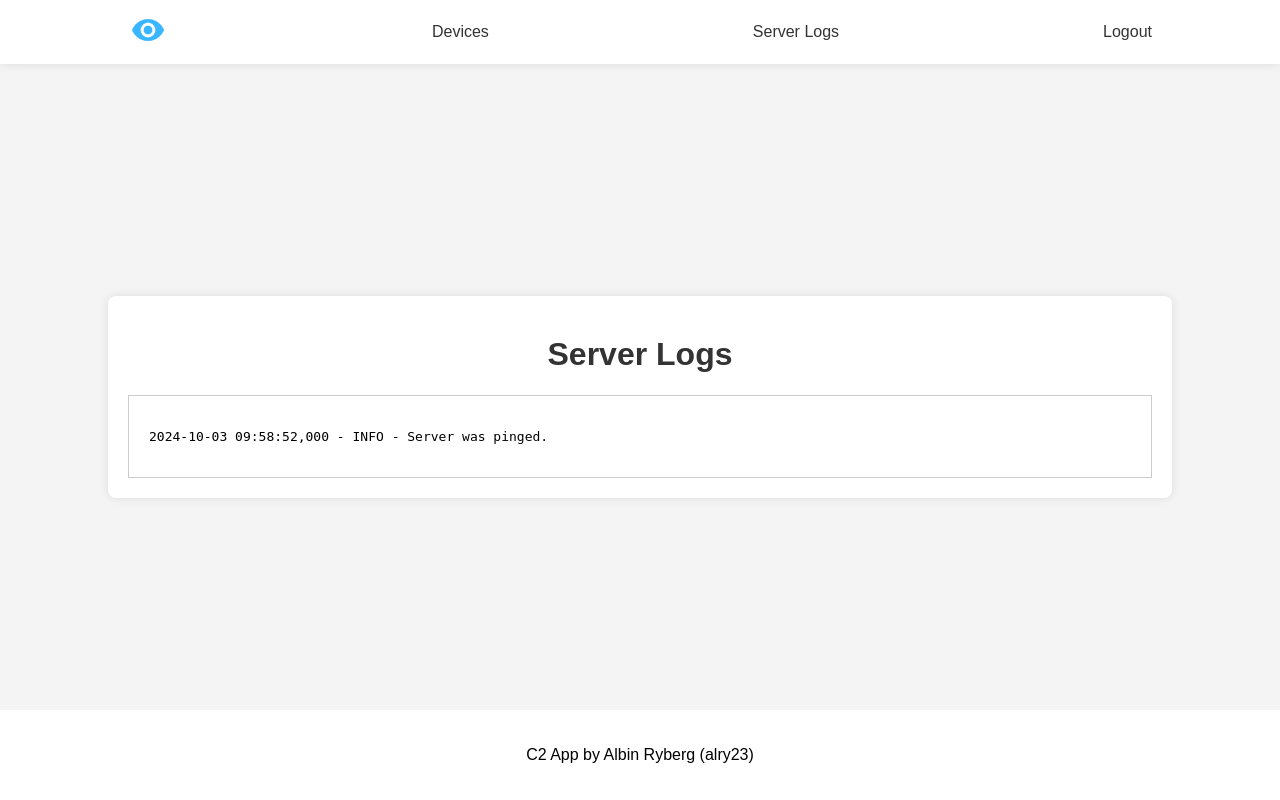
After one commit to albinr/c2app, a Flask app: page /logs in a window 1280 px wide. The commit adds this page. Run offline with Flask 3, Linux system fonts and the light colour scheme; a user stored in the database is signed in.

Commit message:
added logging and geolocation

```diff
--- a/server/routes.py
+++ b/server/routes.py
@@ -1,6 +1,7 @@
-from flask import Blueprint, render_template, redirect, url_for, flash, jsonify, request
+from flask import Blueprint, render_template, redirect, url_for, flash, jsonify, request, current_app
 from flask_login import login_user, logout_user, login_required, current_user
 from models import db, Device, User
+from nominatim import get_location_from_coordinates
 
 routes = Blueprint('routes', __name__)
 
@@ -41,15 +42,18 @@ def login():
         if user and user.check_password(password):
             login_user(user)
             flash('Login successful!')
+            current_app.logger.info(f"User {user.username} logged in.")
             return redirect(url_for('routes.devices'))
         else:
             flash('Invalid username or password')
+            current_app.logger.info(f"Failed logg in with {username}")
 
     return render_template("login.html")
 
 @routes.route('/logout')
 @login_required
 def logout():
+    current_app.logger.info(f"User {current_user.username} logged out.")
     logout_user()
     flash('You have been logged out.')
     return redirect(url_for('routes.login'))
@@ -63,7 +67,11 @@ def devices():
 @routes.route('/devices/<int:id>')
 @login_required
 def single_device(id):
-    device = Device.query.get_or_404(id)  # Fetch device by ID or return 404 if not found
+    device = Device.query.get_or_404(id)
+    if device.geo_location:
+        device.country, device.city = get_location_from_coordinates(device.geo_location)
+    else:
+        device.address = "Location not available"
     return render_template("single-device.html", device=device)
 
 @routes.route('/device/<int:id>/delete', methods=['POST'])
@@ -72,14 +80,26 @@ def post_delete_device(id):
     device = Device.query.get_or_404(id)
     db.session.delete(device)
     db.session.commit()
+    current_app.logger.info(f"User {current_user.username} deleted device {device.device_name}.")
     flash(f"Device {device.device_name} deleted successfully!")
     return redirect(url_for('routes.devices'))
+
+@routes.route('/logs')
+@login_required
+def view_logs():
+    try:
+        with open('logs/server.log', 'r') as log_file:
+            logs = log_file.readlines()
+        return render_template('logs.html', logs=logs)
+    except Exception as e:
+        flash(f"Could not open log file: {str(e)}", 'error')
+        return redirect(url_for('routes.main'))
+
 
 @routes.route('/device', methods=['POST'])
 def api_add_device():
     try:
         data = request.json
-
         existing_device = Device.query.filter_by(hardware_id=data['hardware_id']).first()
         if existing_device:
             return jsonify({"error": "A device with this hardware ID already exists."}), 400
@@ -89,12 +109,13 @@ def api_add_device():
             os_version=data['os_version'],
             hardware_id=data['hardware_id'],
             geo_location=data.get('geo_location'),
-            installed_apps=','.join(data.get('installed_apps', []))  # Join the app list into a string
+            installed_apps=','.join(data.get('installed_apps', []))
         )
+        current_app.logger.info(f"New device: {new_device.device_name} added to database.")
         db.session.add(new_device)
         db.session.commit()
 
-        return jsonify({"message": "Device added successfully!"}), 201
+        return jsonify({"message": "Device added successfully."}), 201
 
     except Exception as e:
         db.session.rollback()
@@ -106,6 +127,7 @@ def api_delete_device(id):
     device = Device.query.get_or_404(id)
     db.session.delete(device)
     db.session.commit()
+    current_app.logger.info(f"Device {device.device_name} deleted from database with api call.")
     return jsonify({"message": f"Device {id} deleted successfully!"}), 200
 
 @routes.route('/device/<int:id>', methods=['GET'])
@@ -128,6 +150,7 @@ def api_device_heartbeat():
 
         device = Device.query.filter_by(hardware_id=hardware_id).first()
         if not device:
+            current_app.logger.info(f"Recived hearbeat from unknown device.")
             return jsonify({"error": "Device not found"}), 404
 
         device.last_heartbeat = db.func.current_timestamp()
@@ -141,4 +164,5 @@ def api_device_heartbeat():
 
 @routes.route('/ping', methods=['GET'])
 def ping():
+    current_app.logger.info(f"Server was pinged.")
     return jsonify({"message": "Server is running"}), 200
--- a/server/server.py
+++ b/server/server.py
@@ -1,3 +1,5 @@
+import os
+import logging
 from flask import Flask
 from flask_login import LoginManager
 from models import db, User
@@ -18,6 +20,24 @@ def load_user(user_id):
 
 app.register_blueprint(routes)
 
+if not os.path.exists('logs'):
+    os.makedirs('logs')
+
+logger = logging.getLogger()
+logger.setLevel(logging.INFO)
+
+file_handler = logging.FileHandler('logs/server.log')
+file_handler.setLevel(logging.INFO)
+file_formatter = logging.Formatter('%(asctime)s - %(levelname)s - %(message)s')
+file_handler.setFormatter(file_formatter)
+logger.addHandler(file_handler)
+
+console_handler = logging.StreamHandler()
+console_handler.setLevel(logging.DEBUG)
+console_formatter = logging.Formatter('%(asctime)s - %(levelname)s - %(message)s')
+console_handler.setFormatter(console_formatter)
+logger.addHandler(console_handler)
+
 with app.app_context():
     db.create_all()
 
--- a/server/static/styles/style.css
+++ b/server/static/styles/style.css
@@ -46,7 +46,7 @@ footer {
 nav {
     background-color: white;
     box-shadow: 0 0 10px rgba(0, 0, 0, 0.1);
-    padding: 20px 0;
+    padding: 10px 0;
     margin-bottom: 20px;
 }
 
@@ -54,6 +54,7 @@ nav ul {
     display: flex;
     flex-direction: row;
     justify-content: space-between;
+    align-items: center;
     width: 80%;
     margin: 0 auto;
     padding: 0;
@@ -121,11 +122,18 @@ button.delete:hover {
     background-color: #c82333;
 }
 
-/* Icon */
-.material-symbols-outlined {
-    font-variation-settings:
-        'FILL' 0,
-        'wght' 400,
-        'GRAD' 0,
-        'opsz' 24
+/* Logs */
+
+.log-container {
+    display: flex;
+    flex-direction: column-reverse;
+    background-color: #fff;
+    border: 1px solid #ccc;
+    padding: 20px;
+    overflow-y: auto;
+    max-height: 500px;
 }
+.log-line {
+    font-family: monospace;
+    white-space: pre-wrap;
+}
--- a/server/templates/header.html
+++ b/server/templates/header.html
@@ -16,13 +16,17 @@
 <body>
     <nav>
         <ul>
-            <li {%- if request.path == "/" %} class="active" {% endif %}><a href="{{ url_for('routes.main') }}">Home</a></li>
+            <li {%- if request.path=="/" %} class="active" {% endif %}><a href="{{ url_for('routes.main') }}"><img
+                        src="{{ url_for('static', filename='images/blueeye.png') }}" width="40" alt="blue eye"></a></li>
 
             {%- if current_user.is_authenticated %}
-            <li {%- if request.path == "/devices" %} class="active" {% endif %}><a href="{{ url_for('routes.devices') }}">Devices</a></li>
+            <li {%- if request.path=="/devices" %} class="active" {% endif %}><a
+                    href="{{ url_for('routes.devices') }}">Devices</a></li>
+            <li><a href="{{ url_for('routes.view_logs') }}">Server Logs</a></li>
             <li><a href="{{ url_for('routes.logout') }}">Logout</a></li>
             {%- else %}
-            <li {%- if request.path == "/login" %} class="active" {% endif %}><a href="{{ url_for('routes.login') }}">Login</a></li>
+            <li {%- if request.path=="/login" %} class="active" {% endif %}><a
+                    href="{{ url_for('routes.login') }}">Login</a></li>
             {%- endif %}
         </ul>
     </nav>
--- /dev/null
+++ b/server/templates/logs.html
@@ -0,0 +1,14 @@
+{% include 'header.html' %}
+
+<div class="container">
+    <h1>Server Logs</h1>
+    <div class="log-container">
+        <div>
+            {% for line in logs %}
+            <p class="log-line">{{ line }}</p>
+            {% endfor %}
+        </div>
+    </div>
+</div>
+
+{% include 'footer.html' %}
```
Also changed, not shown: server/nominatim.py (added, +33 -0 lines), server/templates/single-device.html (+10 -11 lines), server/instance/sqlite.db, server/static/images/blueeye.png (added), 1 other file.
